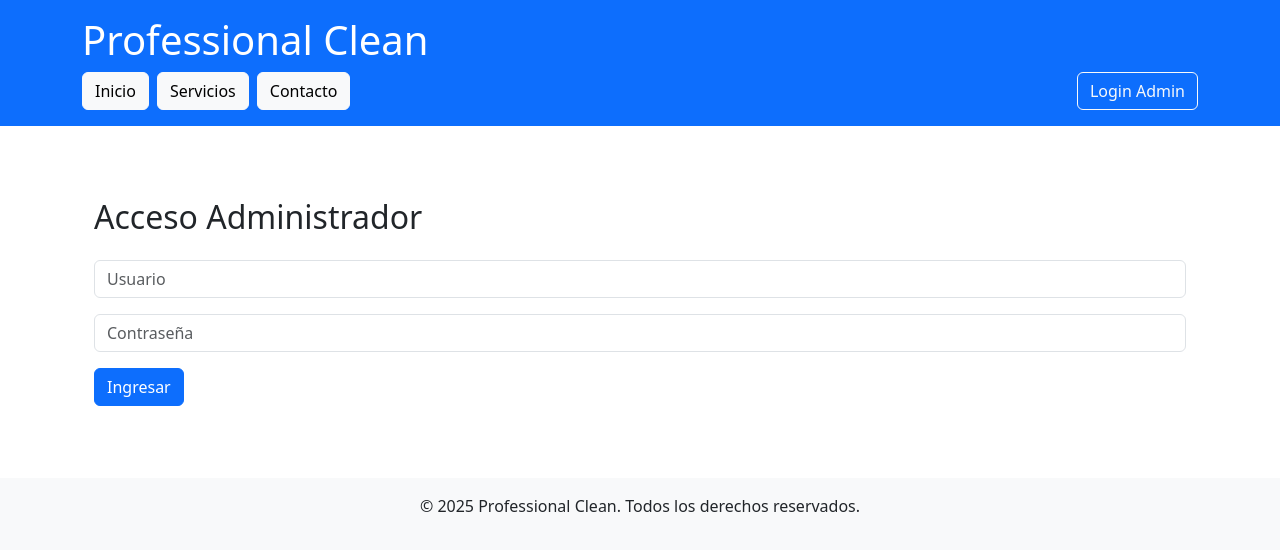
After one commit to BigBossSpektrum/professionalClean, a Django app: page /admin-login/ in a window 1280 px wide. The commit adds this page. Shown: the top 551 px of the page. Run offline with Django 5.2, Linux system fonts and the light colour scheme; parts of the project's set-up code (start-up, migrations or seed data) failed here and were passed over.

Commit message:
feat(auth): Adds custom user model and admin authentication
Introduces a custom user model with extra fields to support enhanced user data.
Implements admin login/logout views and session expiry for secure admin access.
Updates templates and URL routing to support new admin authentication flow.
Enables linking service requests to authenticated users for better tracking.

```diff
--- a/frontend/urls.py
+++ b/frontend/urls.py
@@ -6,4 +6,6 @@ urlpatterns = [
     path('servicio/<int:servicio_id>/', views.servicio_detalle, name='servicio_detalle'),
     path('usuario/', views.usuario, name='usuario'),
     path('admin-servicio/', views.administrador, name='administrador'),
+    path('admin-login/', views.admin_login, name='admin_login'),
+    path('admin-logout/', views.admin_logout, name='admin_logout'),
 ]
--- a/frontend/views.py
+++ b/frontend/views.py
@@ -1,5 +1,9 @@
 from django.shortcuts import render, redirect, get_object_or_404
-from .models import Servicio, Solicitud
+from .models import Servicio, Solicitud, Usuario
+from django.contrib.auth import authenticate, login, logout
+from django.contrib.auth.decorators import login_required
+from django.contrib import messages
+from django.conf import settings
 
 def home(request):
 	servicios = Servicio.objects.all()
@@ -12,16 +16,59 @@ def servicio_detalle(request, servicio_id):
 def usuario(request):
 	servicios = Servicio.objects.all()
 	if request.method == 'POST':
-		nombre = request.POST.get('nombre')
-		email = request.POST.get('email')
 		servicio_id = request.POST.get('servicio')
 		detalles = request.POST.get('detalles')
 		servicio = Servicio.objects.get(pk=servicio_id)
-		Solicitud.objects.create(nombre=nombre, email=email, servicio=servicio, detalles=detalles)
+		if request.user.is_authenticated:
+			Solicitud.objects.create(
+				usuario=request.user,
+				nombre=request.user.get_full_name() or request.user.username,
+				email=request.user.email,
+				servicio=servicio,
+				detalles=detalles
+			)
+		else:
+			nombre = request.POST.get('nombre')
+			email = request.POST.get('email')
+			Solicitud.objects.create(
+				nombre=nombre,
+				email=email,
+				servicio=servicio,
+				detalles=detalles
+			)
 		return redirect('home')
 	return render(request, 'frontend/usuario.html', {'servicios': servicios})
 
+
+
+def admin_login(request):
+	# Configurar el tiempo de expiración de sesión a 10 minutos
+	request.session.set_expiry(600)
+	if request.method == 'POST':
+		username = request.POST.get('username')
+		password = request.POST.get('password')
+		try:
+			user_obj = Usuario.objects.get(username=username)
+		except Usuario.DoesNotExist:
+			user_obj = None
+		user = authenticate(request, username=username, password=password)
+		if user is not None and user_obj is not None and user_obj.is_staff:
+			login(request, user)
+			return redirect('administrador')
+		else:
+			messages.error(request, 'Credenciales inválidas o usuario sin permisos de administrador.')
+	return render(request, 'frontend/admin_login.html')
+
+@login_required(login_url='admin_login')
+def admin_logout(request):
+	logout(request)
+	messages.success(request, 'Sesión cerrada correctamente.')
+	return redirect('admin_login')
+
+@login_required(login_url='admin_login')
 def administrador(request):
+	if not request.user.is_staff:
+		return redirect('admin_login')
 	if request.method == 'POST':
 		nombre = request.POST.get('nombre')
 		descripcion = request.POST.get('descripcion')
--- a/profesionalClean/settings.py
+++ b/profesionalClean/settings.py
@@ -127,7 +127,10 @@ STATIC_ROOT = BASE_DIR / 'staticfiles'
 MEDIA_URL = '/media/'
 MEDIA_ROOT = BASE_DIR / 'media'
 
+
 # Default primary key field type
 # https://docs.djangoproject.com/en/5.2/ref/settings/#default-auto-field
+DEFAULT_AUTO_FIELD = 'django.db.models.BigAutoField'
 
-DEFAULT_AUTO_FIELD = 'django.db.models.BigAutoField'
+# Modelo de usuario personalizado
+AUTH_USER_MODEL = 'frontend.Usuario'
--- a/templates/base.html
+++ b/templates/base.html
@@ -11,10 +11,11 @@
     <header class="bg-primary text-white p-3 mb-4">
         <div class="container">
             <h1 class="mb-0">Professional Clean</h1>
-            <nav class="mt-2">
+            <nav class="mt-2 d-flex align-items-center">
                 <a href="/" class="btn btn-light me-2">Inicio</a>
                 <a href="#servicios" class="btn btn-light me-2">Servicios</a>
-                <a href="#contacto" class="btn btn-light">Contacto</a>
+                <a href="#contacto" class="btn btn-light me-2">Contacto</a>
+                <a href="{% url 'admin_login' %}" class="btn btn-outline-light ms-auto">Login Admin</a>
             </nav>
         </div>
     </header>
--- /dev/null
+++ b/templates/frontend/admin_login.html
@@ -0,0 +1,26 @@
+{% extends 'base.html' %}
+{% block title %}Login Administrador | Professional Clean{% endblock %}
+{% block content %}
+<div class="container py-5">
+    <h2 class="mb-4">Acceso Administrador</h2>
+    <form method="post" class="row g-3">
+        {% csrf_token %}
+        <div class="col-12">
+            <input type="text" name="username" class="form-control" placeholder="Usuario" required>
+        </div>
+        <div class="col-12">
+            <input type="password" name="password" class="form-control" placeholder="Contraseña" required>
+        </div>
+        <div class="col-12">
+            <button type="submit" class="btn btn-primary">Ingresar</button>
+        </div>
+        {% if messages %}
+        <div class="col-12">
+            {% for message in messages %}
+            <div class="alert alert-danger">{{ message }}</div>
+            {% endfor %}
+        </div>
+        {% endif %}
+    </form>
+</div>
+{% endblock %}
```
Also changed, not shown: frontend/models.py (+9 -0 lines), templates/frontend/administrador.html (+1 -12 lines), db.sqlite3.
